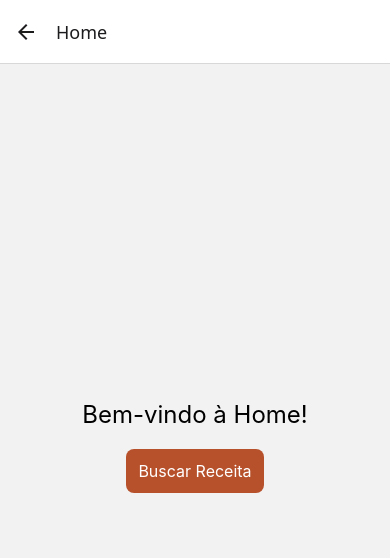
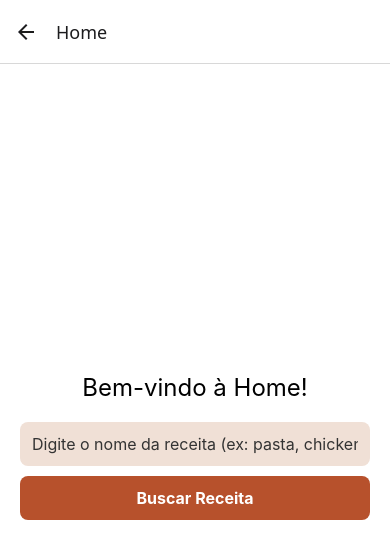
Before and after one commit to Matheusrende/My-app, a React Native app: screen /Home in a window 390 px wide. Shown: the top 558 px of the page. Built offline with nearby package versions, Linux system fonts and the light colour scheme.

Commit message:
Implemented a search system
Implemented a search system on the home screen, redesigned the page layout, and added an automatic translation feature for the preparation instructions

```diff
--- a/screens/HomeScreen.js
+++ b/screens/HomeScreen.js
@@ -1,60 +1,202 @@
 import React, { useState } from 'react';
-import { View, Text, StyleSheet, TouchableOpacity, ActivityIndicator } from 'react-native';
+import { View, Text, StyleSheet, TouchableOpacity, ActivityIndicator, TextInput, Image, ScrollView } from 'react-native';
 
 export default function HomeScreen() {
   const [loading, setLoading] = useState(false);
+  const [busca, setBusca] = useState('');
   const [receita, setReceita] = useState(null);
+  const [erro, setErro] = useState('');
 
   const buscarReceita = () => {
+    if (!busca.trim()) {
+      setErro('Digite o nome de uma receita.');
+      setReceita(null);
+      return;
+    }
+    setErro('');
     setLoading(true);
-    fetch('https://www.themealdb.com/api/json/v1/1/search.php?s=pasta')
+    setReceita(null);
+    fetch(`https://www.themealdb.com/api/json/v1/1/search.php?s=${encodeURIComponent(busca)}`)
       .then(res => res.json())
       .then(data => {
-        setReceita(data.meals ? data.meals[0].strMeal : 'Nenhuma receita encontrada');
-        setLoading(false);
+        if (data.meals && data.meals[0]) {
+          const receitaOriginal = data.meals[0];
+
+          // Traduzir o nome e as instruções para português
+
+          Promise.all([
+            fetch('https://libretranslate.de/translate', {
+              method: 'POST',
+              headers: { 'Content-Type': 'application/json' },
+              body: JSON.stringify({
+                q: receitaOriginal.strMeal,
+                source: 'en',
+                target: 'pt'
+              })
+            }).then(res => res.json()),
+            fetch('https://libretranslate.de/translate', {
+              method: 'POST',
+              headers: { 'Content-Type': 'application/json' },
+              body: JSON.stringify({
+                q: receitaOriginal.strInstructions,
+                source: 'en',
+                target: 'pt'
+              })
+            }).then(res => res.json())
+          ]).then(([nomeTraduzido, instrucoesTraduzidas]) => {
+            setReceita({
+              ...receitaOriginal,
+              strMeal: nomeTraduzido.translatedText,
+              strInstructions: instrucoesTraduzidas.translatedText
+            });
+            setLoading(false);
+          }).catch((err) => {
+            console.log('Erro ao traduzir:', err);
+            setReceita(receitaOriginal);
+            setErro('Erro ao traduzir a receita');
+            setLoading(false);
+          });
+        } else {
+          setReceita(null);
+          setErro('Nenhuma receita encontrada');
+          setLoading(false);
+        }
       })
       .catch(() => {
-        setReceita('Erro ao buscar receita');
+        setReceita(null);
+        setErro('Erro ao buscar receita');
         setLoading(false);
       });
   };
 
   return (
-    <View style={styles.container}>
+    <ScrollView contentContainerStyle={styles.container}>
       <Text style={styles.text}>Bem-vindo à Home!</Text>
-      <TouchableOpacity style={styles.button} onPress={buscarReceita}>
+      <TextInput
+        style={styles.input}
+        placeholder="Digite o nome da receita (ex: pasta, chicken, soup...)"
+        value={busca}
+        onChangeText={setBusca}
+        editable={!loading}
+      />
+      <TouchableOpacity style={styles.button} onPress={buscarReceita} disabled={loading}>
         <Text style={styles.buttonText}>Buscar Receita</Text>
       </TouchableOpacity>
       {loading && <ActivityIndicator size="small" color="#B7512C" />}
-      {receita && <Text style={styles.result}>{receita}</Text>}
-    </View>
+      {erro ? <Text style={styles.erro}>{erro}</Text> : null}
+      {receita && (
+        <View style={styles.resultBox}>
+          <Text style={styles.resultTitle}>{receita.strMeal}</Text>
+          {receita.strMealThumb && (
+            <Image source={{ uri: receita.strMealThumb }} style={styles.img} />
+          )}
+          <Text style={styles.resultSubtitle}>Ingredientes:</Text>
+          {Array.from({ length: 20 }, (_, i) => {
+            const ingrediente = receita[`strIngredient${i + 1}`];
+            const medida = receita[`strMeasure${i + 1}`];
+            if (ingrediente && ingrediente.trim() !== '') {
+              return (
+                <Text key={i} style={styles.result}>
+                  {ingrediente} {medida}
+                </Text>
+              );
+            }
+            return null;
+          })}
+          {receita.strMealThumb && (
+            <Image source={{ uri: receita.strMealThumb }} style={styles.thumb} />
+          )}
+          <Text style={styles.resultSubtitle}>Modo de preparo:</Text>
+          <Text style={styles.result}>{receita.strInstructions}</Text>
+        </View>
+      )}
+    </ScrollView>
   );
 }
 
 const styles = StyleSheet.create({
   container: {
-    flex: 1,
+    flexGrow: 1,
     justifyContent: 'center',
     alignItems: 'center',
+    padding: 20,
+    backgroundColor: '#fff',
   },
   text: {
     fontSize: 24,
     marginBottom: 20,
+    textAlign: 'center',
+  },
+  input: {
+    width: '100%',
+    backgroundColor: '#f0e0d6',
+    padding: 12,
+    borderRadius: 8,
+    marginBottom: 10,
+    fontSize: 16,
+    color: '#333',
   },
   button: {
     backgroundColor: '#B7512C',
     padding: 12,
     borderRadius: 8,
     marginBottom: 16,
+    width: '100%',
+    alignItems: 'center',
   },
   buttonText: {
     color: '#fff',
     fontSize: 16,
+    fontWeight: 'bold',
   },
-  result: {
-    marginTop: 16,
-    fontSize: 18,
+  erro: {
+    color: '#B7512C',
+    marginTop: 10,
+    fontSize: 16,
+    textAlign: 'center',
+  },
+  resultBox: {
+    marginTop: 24,
+    backgroundColor: '#f9f9f9',
+    borderRadius: 12,
+    padding: 16,
+    width: '100%',
+    alignItems: 'center',
+    shadowColor: '#000',
+    shadowOffset: { width: 0, height: 2 },
+    shadowOpacity: 0.1,
+    shadowRadius: 4,
+    elevation: 2,
+  },
+  resultTitle: {
+    fontSize: 22,
+    fontWeight: 'bold',
+    marginBottom: 10,
+    color: '#B7512C',
+    textAlign: 'center',
+  },
+  img: {
+    width: 200,
+    height: 200,
+    borderRadius: 10,
+    marginBottom: 16,
+  },
+  thumb: {
+    width: 100,
+    height: 100,
+    borderRadius: 10,
+    marginBottom: 16,
+  },
+  resultSubtitle: {
+    fontSize: 16,
+    fontWeight: 'bold',
+    marginBottom: 6,
     color: '#333',
     textAlign: 'center',
   },
+  result: {
+    fontSize: 16,
+    color: '#333',
+    textAlign: 'left',
+  },
 });
```
